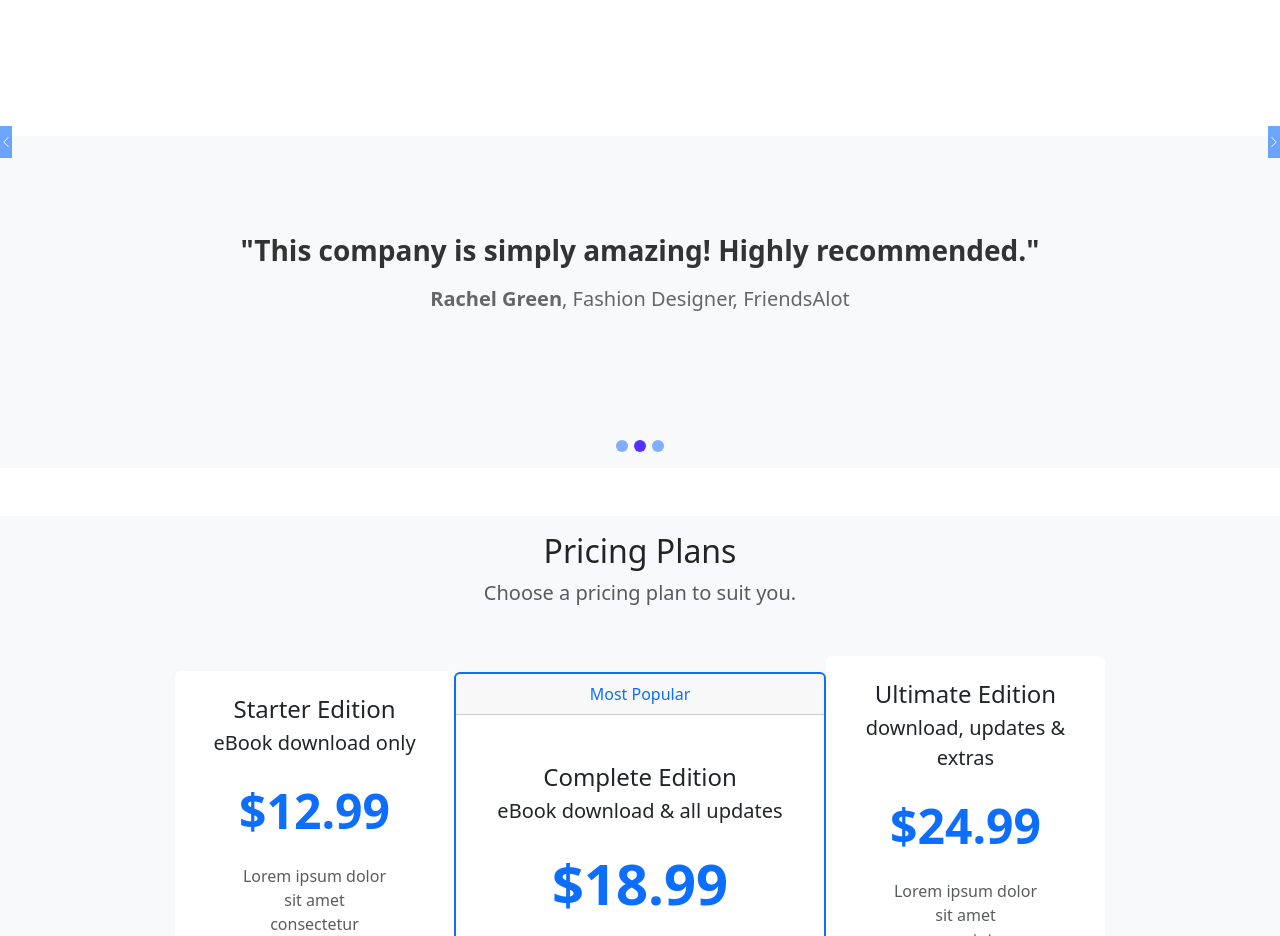
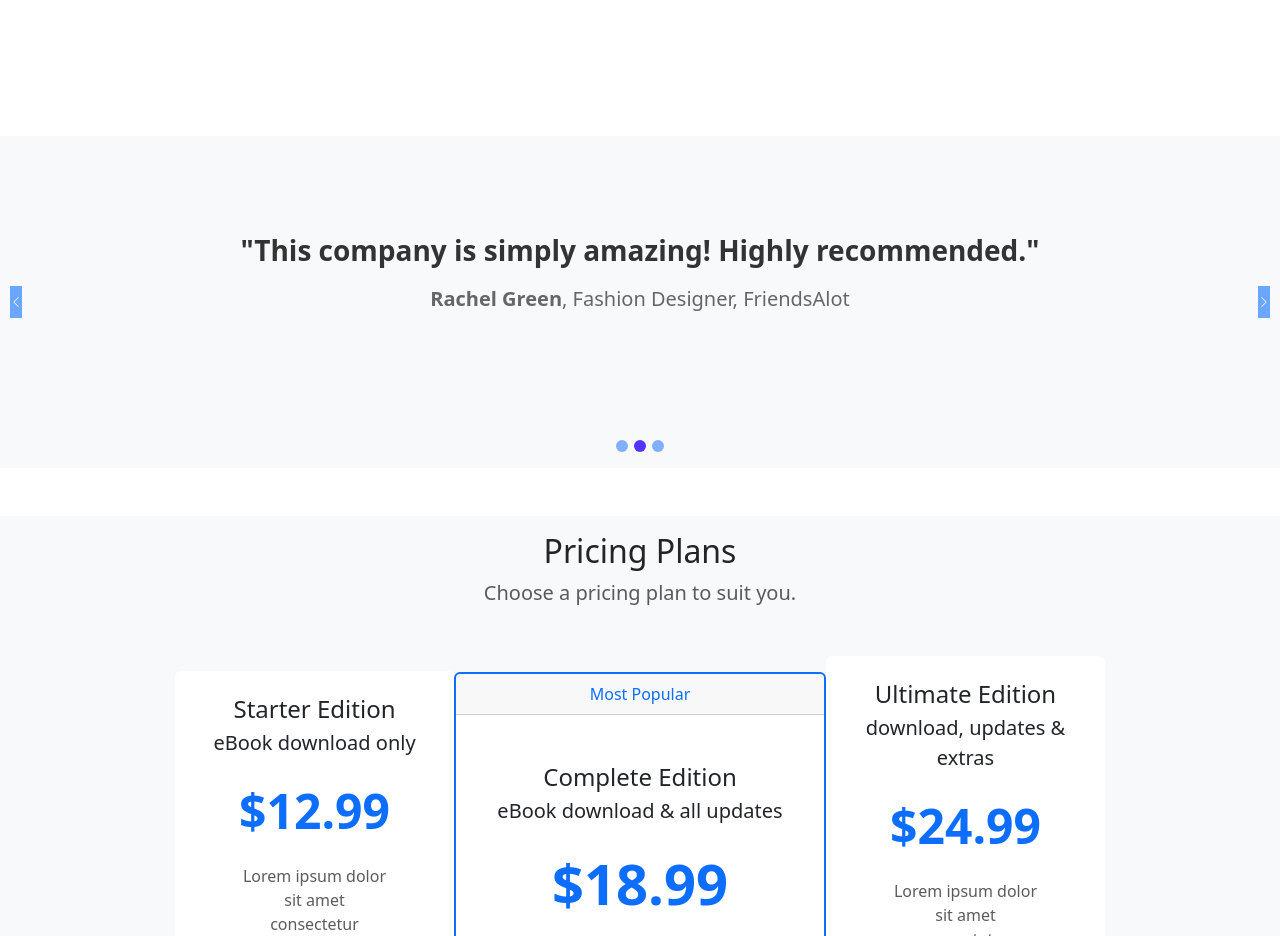
Before and after one commit to Adel-elbamb/bootstrap_day-2-_lap_at_ITI, a plain HTML site: page index.html in a window 1280 px wide. Shown: the part 1440-2376 px from the top of the page. Drawn offline with nearby package versions, Linux system fonts and the light colour scheme.

Commit message:
templete using bootstrap

```diff
--- a/style.css
+++ b/style.css
@@ -56,3 +56,18 @@ opacity: 1;
 #feedback button:hover {
 opacity: 1;
 }
+
+.carousel-control-prev,
+.carousel-control-next {
+    top: 50%; /* Center vertically */
+    transform: translateY(-50%); /* Align precisely */
+    width: 5%; /* Adjust button size */
+}
+
+.carousel-control-prev {
+    left: 10px; /* Adjust left position */
+}
+
+.carousel-control-next {
+    right: 10px; /* Adjust right position */
+}
```
